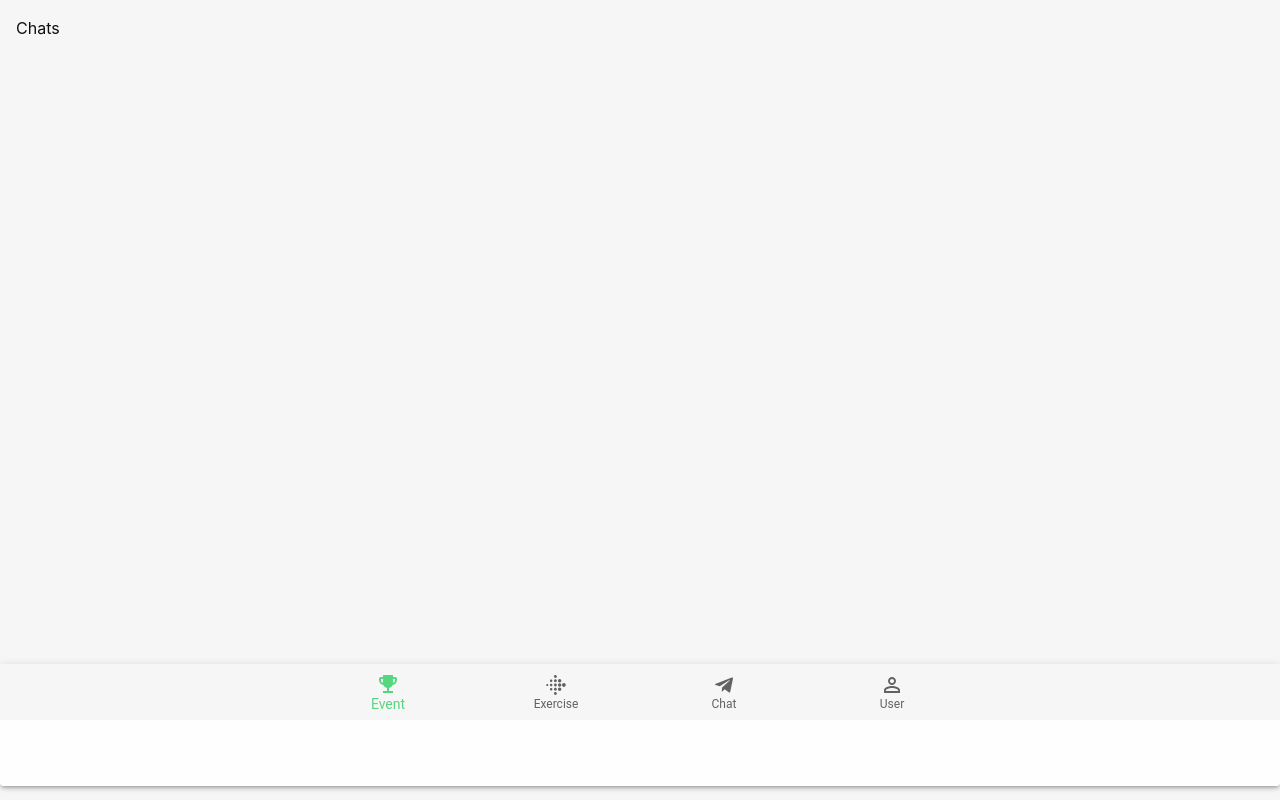
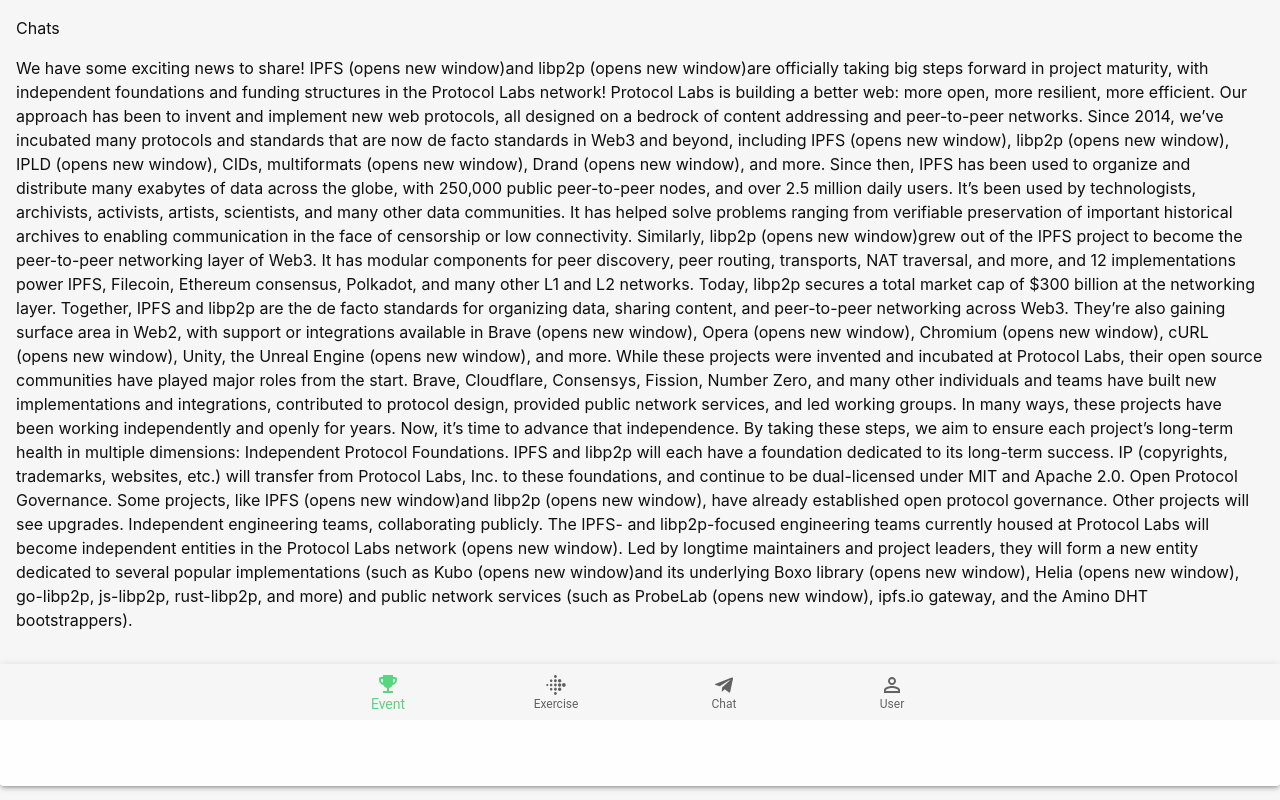
Before and after one commit to dliangx/srun, a React (Vite) app: page /chat in a window 1280 px wide. Built offline with nearby package versions, Linux system fonts and the light colour scheme.

Commit message:
content style

```diff
--- a/src/App.css
+++ b/src/App.css
@@ -42,8 +42,8 @@
   bottom: 0;
   right: 0;
   left: 0;
-  height: 86vh;
   padding: 1rem;
+  padding-bottom: 42px;
   /* 使之可以滚动 */
   overflow-y: scroll;
   /* 增加该属性，可以增加弹性 */
--- a/src/page/chats.tsx
+++ b/src/page/chats.tsx
@@ -1,7 +1,63 @@
 import Nav from "../component/Nav";
 
 const Chats = () => {
-    return <div className="content">Chats<Nav /></div>;
+    return <div className="content">Chats
+    <p>
+        We have some exciting news to share! IPFS (opens new window)and libp2p
+        (opens new window)are officially taking big steps forward in project
+        maturity, with independent foundations and funding structures in the
+        Protocol Labs network! Protocol Labs is building a better web: more
+        open, more resilient, more efficient. Our approach has been to invent
+        and implement new web protocols, all designed on a bedrock of content
+        addressing and peer-to-peer networks. Since 2014, we’ve incubated many
+        protocols and standards that are now de facto standards in Web3 and
+        beyond, including IPFS (opens new window), libp2p (opens new window),
+        IPLD (opens new window), CIDs, multiformats (opens new window), Drand
+        (opens new window), and more. Since then, IPFS has been used to organize
+        and distribute many exabytes of data across the globe, with 250,000
+        public peer-to-peer nodes, and over 2.5 million daily users. It’s been
+        used by technologists, archivists, activists, artists, scientists, and
+        many other data communities. It has helped solve problems ranging from
+        verifiable preservation of important historical archives to enabling
+        communication in the face of censorship or low connectivity. Similarly,
+        libp2p (opens new window)grew out of the IPFS project to become the
+        peer-to-peer networking layer of Web3. It has modular components for
+        peer discovery, peer routing, transports, NAT traversal, and more, and
+        12 implementations power IPFS, Filecoin, Ethereum consensus, Polkadot,
+        and many other L1 and L2 networks. Today, libp2p secures a total market
+        cap of $300 billion at the networking layer. Together, IPFS and libp2p
+        are the de facto standards for organizing data, sharing content, and
+        peer-to-peer networking across Web3. They’re also gaining surface area
+        in Web2, with support or integrations available in Brave (opens new
+        window), Opera (opens new window), Chromium (opens new window), cURL
+        (opens new window), Unity, the Unreal Engine (opens new window), and
+        more. While these projects were invented and incubated at Protocol Labs,
+        their open source communities have played major roles from the start.
+        Brave, Cloudflare, Consensys, Fission, Number Zero, and many other
+        individuals and teams have built new implementations and integrations,
+        contributed to protocol design, provided public network services, and
+        led working groups. In many ways, these projects have been working
+        independently and openly for years. Now, it’s time to advance that
+        independence. By taking these steps, we aim to ensure each project’s
+        long-term health in multiple dimensions: Independent Protocol
+        Foundations. IPFS and libp2p will each have a foundation dedicated to
+        its long-term success. IP (copyrights, trademarks, websites, etc.) will
+        transfer from Protocol Labs, Inc. to these foundations, and continue to
+        be dual-licensed under MIT and Apache 2.0. Open Protocol Governance.
+        Some projects, like IPFS (opens new window)and libp2p (opens new
+        window), have already established open protocol governance. Other
+        projects will see upgrades. Independent engineering teams, collaborating
+        publicly. The IPFS- and libp2p-focused engineering teams currently
+        housed at Protocol Labs will become independent entities in the Protocol
+        Labs network (opens new window). Led by longtime maintainers and project
+        leaders, they will form a new entity dedicated to several popular
+        implementations (such as Kubo (opens new window)and its underlying Boxo
+        library (opens new window), Helia (opens new window), go-libp2p,
+        js-libp2p, rust-libp2p, and more) and public network services (such as
+        ProbeLab (opens new window), ipfs.io gateway, and the Amino DHT
+        bootstrappers).
+        </p>
+    <Nav /></div>;
   };
 
   export default Chats;
--- a/src/page/running.tsx
+++ b/src/page/running.tsx
@@ -3,7 +3,6 @@
 
 const Runing = () => {
   return (
-    <div>
     <div className="container" >
       <Menu />
       <p>
@@ -62,10 +61,9 @@
         bootstrappers).
       </p>
 
+      <Nav />
+    </div>
 
-    </div>
-    <Nav />
-    </div>
   );
 };
 
```
